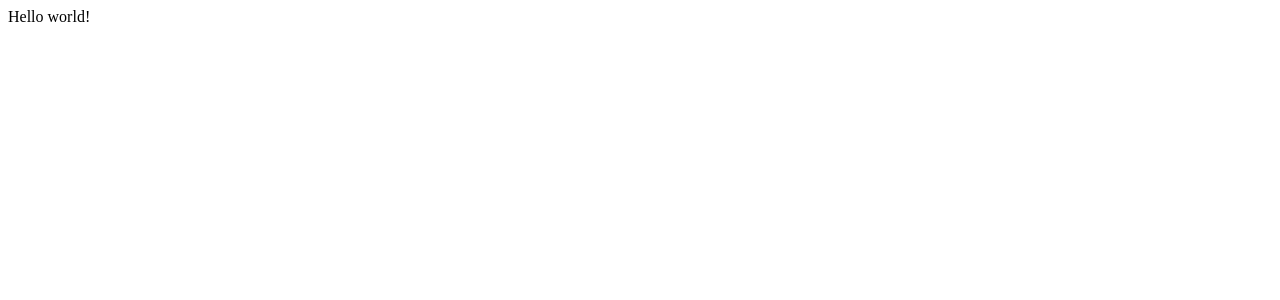
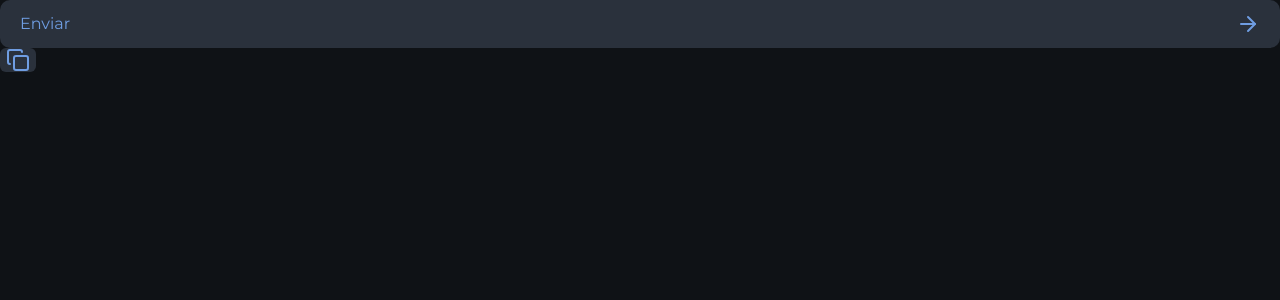
Before and after one commit to danielMonteiro84/nwl2025, a Next.js app: page / in a window 1280 px wide. Shown: the top 300 px of the page. Built offline with nearby package versions, Linux system fonts and the light colour scheme.

Commit message:
Iniciando projeto e criando primeiros componentes

```diff
--- /dev/null
+++ b/src/app/globals.css
@@ -0,0 +1,23 @@
+@import "tailwindcss";
+
+@theme {
+  --color-*: initial;
+  --color-blue: #6f9de2;
+  --color-purple: #9871f3;
+  --color-danger: #f05d6c;
+
+  --color-gray-100: #dae4f2;
+  --color-gray-200: #c8d0da;
+  --color-gray-300: #95a1b1;
+  --color-gray-400: #6f7d90;
+  --color-gray-500: #2a313c;
+  --color-gray-600: #21252c;
+  --color-gray-700: #191d24;
+  --color-gray-800: #13161b;
+  --color-gray-900: #0f1216;
+
+  --font-heading: var(--font-oxanium);
+  --font-sans: var(--font-montserrat);
+
+  --radius-xl: 0.625rem;
+}
--- a/src/app/layout.tsx
+++ b/src/app/layout.tsx
@@ -1,9 +1,23 @@
+import "./globals.css";
+
 import type { Metadata } from "next";
+import { Montserrat, Oxanium } from "next/font/google";
 
 export const metadata: Metadata = {
-  title: "Create Next App",
-  description: "Generated by create next app",
+  title: "Portifólio",
 };
+
+const oxanium = Oxanium({
+  weight: ["500", "600"],
+  subsets: ["latin"],
+  variable: "--font-oxanium",
+});
+
+const montserrat = Montserrat({
+  weight: ["400", "600"],
+  subsets: ["latin"],
+  variable: "--font-montserrat",
+});
 
 export default function RootLayout({
   children,
@@ -11,8 +25,8 @@ export default function RootLayout({
   children: React.ReactNode;
 }>) {
   return (
-    <html lang="en">
-      <body>{children}</body>
+    <html lang="en" className={`${oxanium.variable} ${montserrat.variable}`}>
+      <body className="bg-gray-900 text-gray-100 antialiased">{children}</body>
     </html>
   );
 }
--- a/src/app/page.tsx
+++ b/src/app/page.tsx
@@ -1,7 +1,18 @@
+import { ArrowRight, Copy } from "lucide-react";
+import { Button } from "@/components/button";
+import { IconButton } from "@/components/icon-button";
+
 export default function Home() {
   return (
     <main>
-      <div>Hello world!</div>
+      <Button type="submit">
+        Enviar
+        <ArrowRight />
+      </Button>
+
+      <IconButton>
+        <Copy />
+      </IconButton>
     </main>
   );
 }
--- /dev/null
+++ b/src/components/button.tsx
@@ -0,0 +1,12 @@
+import { ComponentProps, ReactNode } from "react";
+
+interface ButtonProps extends ComponentProps<"button"> {}
+
+export function Button(props: ButtonProps) {
+  return (
+    <button
+      className="flex justify-between items-center px-5 h-12 bg-gray-500 text-blue rounded-xl w-full cursor-pointer transition-colors duration-300 hover:bg-blue hover:text-gray-900"
+      {...props}
+    />
+  );
+}
--- /dev/null
+++ b/src/components/icon-button.tsx
@@ -0,0 +1,12 @@
+import { ComponentProps, ReactNode } from "react";
+
+interface IconButtonProps extends ComponentProps<"button"> {}
+
+export function IconButton(props: IconButtonProps) {
+  return (
+    <button
+      className="px-1.5 bg-gray-500 text-blue rounded-md cursor-pointer transition-colors duration-300 hover:bg-blue hover:text-gray-900"
+      {...props}
+    />
+  );
+}
```
Also changed, not shown: package.json (+11 -4 lines), src/components/input.tsx (added), 1 other file (tests, documents, lock files or other folders).
